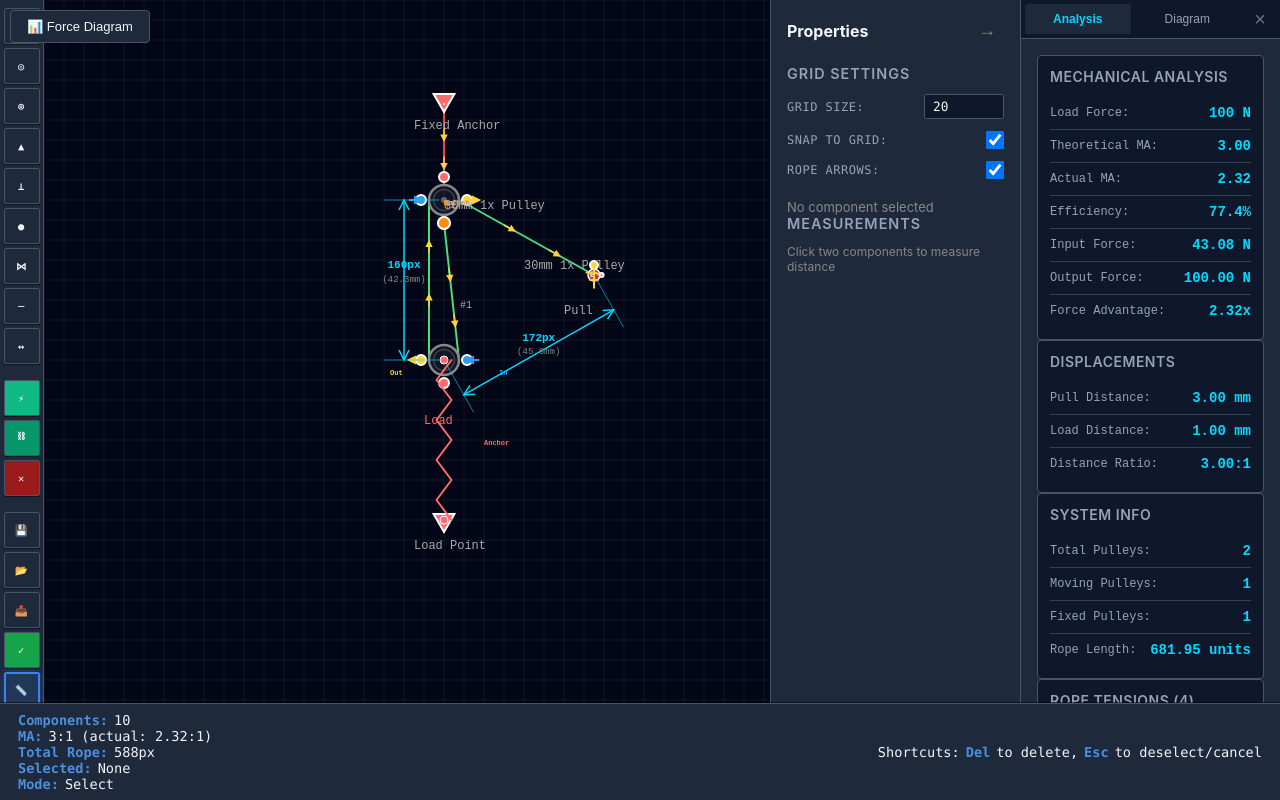
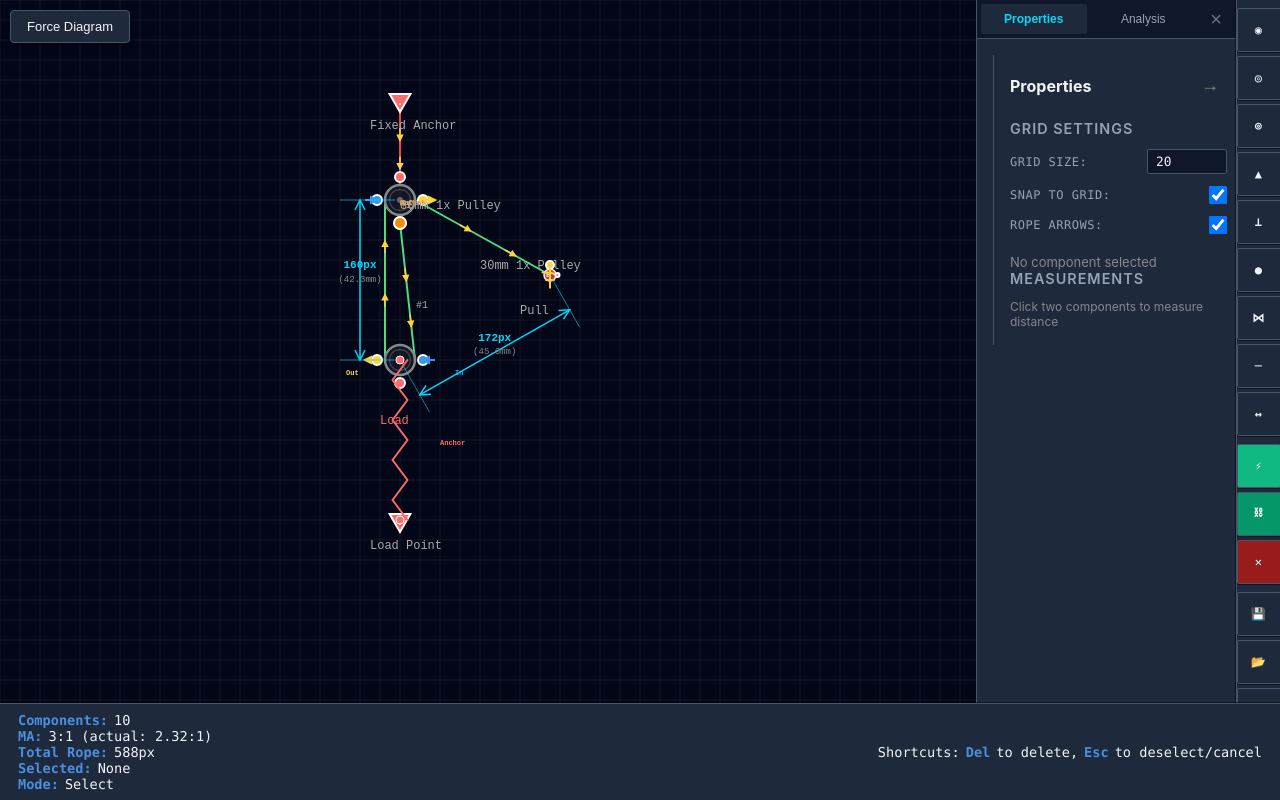
Before and after one commit to dhagan/pulley-deck-sketcher, a React (Vite) app: page / in a window 1280 px wide. Built offline with nearby package versions, Linux system fonts and the light colour scheme.

Commit message:
v0.1.0: Move toolbar to RHS, improve chain selector, remove force diagram from Analysis tab, change button to text, bigger icons

```diff
--- a/src/App.css
+++ b/src/App.css
@@ -13,23 +13,24 @@
     gap: 4px;
     padding: 8px 4px;
     background: #1e293b;
-    border-right: 1px solid #475569;
+    border-left: 1px solid #475569;
     align-items: center;
-    box-shadow: 1px 0 0 0 rgba(0, 0, 0, 0.5);
+    box-shadow: -1px 0 0 0 rgba(0, 0, 0, 0.5);
     min-width: 44px;
     width: 44px;
     height: 100vh;
     overflow-y: auto;
     overflow-x: hidden;
+    order: 3;
 }
 
 .toolbar-button {
     font-family: 'JetBrains Mono', 'Fira Code', 'Consolas', monospace;
-    font-size: 0.65rem;
+    font-size: 0.75rem;
     font-weight: 600;
     text-transform: uppercase;
     letter-spacing: 0.5px;
-    padding: 6px;
+    padding: 8px;
     background: #1e293b;
     border: 1px solid #475569;
     border-radius: 2px;
@@ -39,8 +40,8 @@
     box-shadow: 0 1px 0 0 rgba(0, 0, 0, 0.5);
     position: relative;
     overflow: hidden;
-    width: 36px;
-    height: 36px;
+    width: 44px;
+    height: 44px;
     display: flex;
     align-items: center;
     justify-content: center;
@@ -282,6 +283,29 @@
     padding: 16px;
 }
 
+.view-toggle-btn {
+    position: fixed;
+    left: 10px;
+    top: 10px;
+    z-index: 1000;
+    padding: 8px 16px;
+    background: #1e293b;
+    border: 1px solid #475569;
+    border-radius: 4px;
+    color: #f1f5f9;
+    cursor: pointer;
+    font-size: 13px;
+    font-weight: 500;
+    transition: all 0.2s;
+    box-shadow: 0 2px 4px rgba(0, 0, 0, 0.3);
+}
+
+.view-toggle-btn:hover {
+    background: #334155;
+    border-color: #00d9ff;
+    color: #00d9ff;
+}
+
 .panel-header {
     display: flex;
     justify-content: space-between;
--- a/src/App.tsx
+++ b/src/App.tsx
@@ -61,9 +61,9 @@ const App: React.FC = () => {
     const [hoveredPoint, setHoveredPoint] = useState<string | null>(null);
     const [showMeasurements, setShowMeasurements] = useState<boolean>(true);
     const [selectedPoint, setSelectedPoint] = useState<string | null>(null);
-    const [showPropertiesPanel, setShowPropertiesPanel] = useState<boolean>(true);
     const [viewMode, setViewMode] = useState<'canvas' | 'diagram'>('canvas');
-    const [rightPanelTab, setRightPanelTab] = useState<'solver' | 'diagram' | 'none'>('solver');
+    const [rightPanelTab, setRightPanelTab] = useState<'properties' | 'solver' | 'none'>('properties');
+    const [showToolbar, setShowToolbar] = useState<boolean>(true);
 
     const createComponentId = (type: string) => `${type}-${Date.now()}`;
     const defaultPosition = { x: 400, y: 300 };
@@ -394,18 +394,23 @@ const App: React.FC = () => {
     };
 
     const handleSelectAllRopes = () => {
-        // Select all rope components
-        const ropeIds = system.components
-            .filter(c => c.type === ComponentType.ROPE)
-            .map(c => c.id);
+        // Find all ropes, excluding anchor/suspension ropes
+        const ropes = system.components.filter(c => c.type === ComponentType.ROPE) as RopeComponent[];
 
-        if (ropeIds.length > 0) {
-            // Select first rope (can enhance to multi-select later)
-            setSystem(prev => ({
-                ...prev,
-                selectedId: ropeIds[0],
-            }));
-        }
+        // Filter out anchor ropes (ropes connected to pulley anchors or fixed anchors for suspension)
+        const workingRopes = ropes.filter(rope => {
+            const isAnchorSuspension = rope.startPoint?.includes('pulley') && rope.startPoint?.includes('anchor');
+            const isFixedAnchorSuspension = rope.startPoint?.includes('anchor-') && rope.endPoint?.includes('pulley') && rope.endPoint?.includes('anchor');
+            return !isAnchorSuspension && !isFixedAnchorSuspension;
+        });
+
+        if (workingRopes.length === 0) return;
+
+        // Select first working rope
+        setSystem(prev => ({
+            ...prev,
+            selectedId: workingRopes[0].id,
+        }));
     };
 
     // Undo/Redo functionality (now automatic via useEffect)
@@ -461,56 +466,7 @@ const App: React.FC = () => {
 
     return (
         <div className="app" onClick={handleContextMenuClose}>
-            <Toolbar
-                onAddPulley={handleAddPulley}
-                onAddDoubleBlock={handleAddDoubleBlock}
-                onAddTripleBlock={handleAddTripleBlock}
-                onAddAnchor={handleAddAnchor}
-                onAddCleat={handleAddCleat}
-                onAddPerson={handleAddPerson}
-                onAddSpring={handleAddSpring}
-                onAddRope={handleAddRope}
-                onMeasure={handleMeasureToggle}
-                onSave={handleSave}
-                onLoad={handleLoad}
-                onLoadScenario={handleLoadScenario}
-                onExportSVG={handleExport}
-                onClear={handleClear}
-                onDelete={handleDelete}
-                onSelectAllRopes={handleSelectAllRopes}
-                toolMode={toolMode as 'select' | 'rope' | 'spring' | 'measure'}
-                ropeStart={ropeStart}
-                selectedId={system.selectedId}
-                system={system}
-                showMeasurements={showMeasurements}
-                onToggleMeasurements={() => setShowMeasurements(!showMeasurements)}
-            />
             <div className="main-content">
-                {/* View toggle button */}
-                <button
-                    onClick={() => setViewMode(viewMode === 'canvas' ? 'diagram' : 'canvas')}
-                    style={{
-                        position: 'absolute',
-                        top: '10px',
-                        left: '10px',
-                        zIndex: 1000,
-                        padding: '8px 16px',
-                        background: '#1e293b',
-                        border: '1px solid #475569',
-                        borderRadius: '4px',
-                        color: '#f1f5f9',
-                        cursor: 'pointer',
-                        fontSize: '13px',
-                        fontWeight: '500',
-                        display: 'flex',
-                        alignItems: 'center',
-                        gap: '8px'
-                    }}
-                    title={viewMode === 'canvas' ? 'Switch to Force Diagram View' : 'Switch to Canvas View'}
-                >
-                    {viewMode === 'canvas' ? '📊 Force Diagram' : '🎨 Canvas'}
-                </button>
-
                 {viewMode === 'canvas' ? (
                     <>
                         <Canvas
@@ -548,23 +504,22 @@ const App: React.FC = () => {
                         <button className="context-menu-item" onClick={() => { handleAddSpring(); handleContextMenuClose(); }}>⋈ Add Spring</button>
                     </div>
                 )}
-                {showPropertiesPanel && <PropertiesPanel system={system} setSystem={setSystem} onCollapse={() => setShowPropertiesPanel(false)} />}
 
                 {/* Right panel with tabs */}
                 {rightPanelTab !== 'none' && (
                     <div className="right-panel">
                         <div className="right-panel-tabs">
                             <button
+                                className={`panel-tab ${rightPanelTab === 'properties' ? 'active' : ''}`}
+                                onClick={() => setRightPanelTab('properties')}
+                            >
+                                Properties
+                            </button>
+                            <button
                                 className={`panel-tab ${rightPanelTab === 'solver' ? 'active' : ''}`}
                                 onClick={() => setRightPanelTab('solver')}
                             >
                                 Analysis
-                            </button>
-                            <button
-                                className={`panel-tab ${rightPanelTab === 'diagram' ? 'active' : ''}`}
-                                onClick={() => setRightPanelTab('diagram')}
-                            >
-                                Diagram
                             </button>
                             <button
                                 className="panel-close-btn"
@@ -576,6 +531,14 @@ const App: React.FC = () => {
                         </div>
 
                         <div className="right-panel-content">
+                            {rightPanelTab === 'properties' && (
+                                <PropertiesPanel
+                                    system={system}
+                                    setSystem={setSystem}
+                                    onCollapse={() => setRightPanelTab('none')}
+                                />
+                            )}
+
                             {rightPanelTab === 'solver' && (() => {
                                 try {
                                     // Skip if no components
@@ -707,11 +670,6 @@ const App: React.FC = () => {
                                                     ))}
                                                 </div>
                                             </div>
-
-                                            <div className="solver-section">
-                                                <h4>Force Diagram</h4>
-                                                <ForceDiagram system={system} loadForce={loadForce} />
-                                            </div>
                                         </>
                                     );
                                 } catch (error) {
@@ -728,38 +686,64 @@ const App: React.FC = () => {
                                     );
                                 }
                             })()}
-
-                            {rightPanelTab === 'diagram' && (
-                                <div style={{ padding: '16px' }}>
-                                    {system.components.length > 0 ? (
-                                        <ForceDiagram system={system} loadForce={100} />
-                                    ) : (
-                                        <p style={{color: '#888', fontSize: '12px', textAlign: 'center'}}>
-                                            Add components to see diagram
-                                        </p>
-                                    )}
-                                </div>
-                            )}
                         </div>
                     </div>
                 )}
+
+                {/* Force Diagram Toggle Button */}
+                <button
+                    onClick={() => setViewMode(viewMode === 'canvas' ? 'diagram' : 'canvas')}
+                    className="view-toggle-btn"
+                    title={viewMode === 'canvas' ? 'Show Force Diagram' : 'Show Canvas'}
+                >
+                    {viewMode === 'canvas' ? 'Force Diagram' : 'Canvas'}
+                </button>
             </div>
-            {!showPropertiesPanel && (
+
+            {rightPanelTab === 'none' && (
                 <button
                     className="panel-toggle-show"
-                    style={{ right: rightPanelTab !== 'none' ? '260px' : '8px' }}
-                    onClick={() => setShowPropertiesPanel(true)}
-                    title="Show Properties Panel"
+                    style={{ right: showToolbar ? '52px' : '8px' }}
+                    onClick={() => setRightPanelTab('properties')}
+                    title="Show Panel"
                 >
                     ←
                 </button>
             )}
-            {rightPanelTab === 'none' && (
+
+            {showToolbar && (
+                <Toolbar
+                    onAddPulley={handleAddPulley}
+                    onAddDoubleBlock={handleAddDoubleBlock}
+                    onAddTripleBlock={handleAddTripleBlock}
+                    onAddAnchor={handleAddAnchor}
+                    onAddCleat={handleAddCleat}
+                    onAddPerson={handleAddPerson}
+                    onAddSpring={handleAddSpring}
+                    onAddRope={handleAddRope}
+                    onMeasure={handleMeasureToggle}
+                    onSave={handleSave}
+                    onLoad={handleLoad}
+                    onLoadScenario={handleLoadScenario}
+                    onExportSVG={handleExport}
+                    onClear={handleClear}
+                    onDelete={handleDelete}
+                    onSelectAllRopes={handleSelectAllRopes}
+                    toolMode={toolMode as 'select' | 'rope' | 'spring' | 'measure'}
+                    ropeStart={ropeStart}
+                    selectedId={system.selectedId}
+                    system={system}
+                    showMeasurements={showMeasurements}
+                    onToggleMeasurements={() => setShowMeasurements(!showMeasurements)}
+                />
+            )}
+
+            {!showToolbar && (
                 <button
                     className="panel-toggle-show"
-                    style={{ right: '8px' }}
-                    onClick={() => setRightPanelTab('solver')}
-                    title="Show Analysis Panel"
+                    style={{ right: '8px', top: '50%', transform: 'translateY(-50%)' }}
+                    onClick={() => setShowToolbar(true)}
+                    title="Show Toolbar"
                 >
                     ←
                 </button>
```
Also changed, not shown: src/utils/validation.ts (+35 -37 lines), 4 other files (tests, documents, lock files or other folders).
